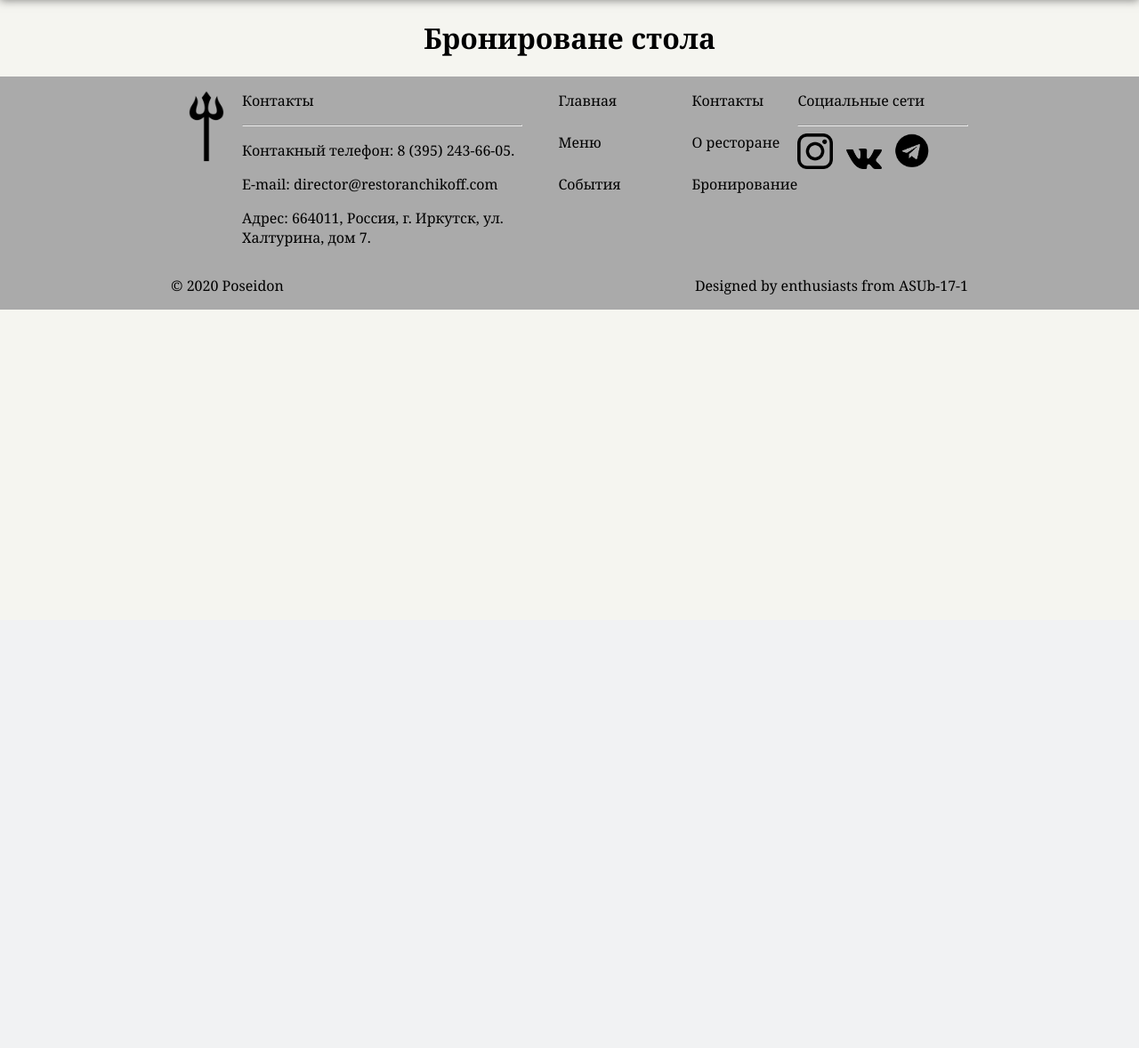
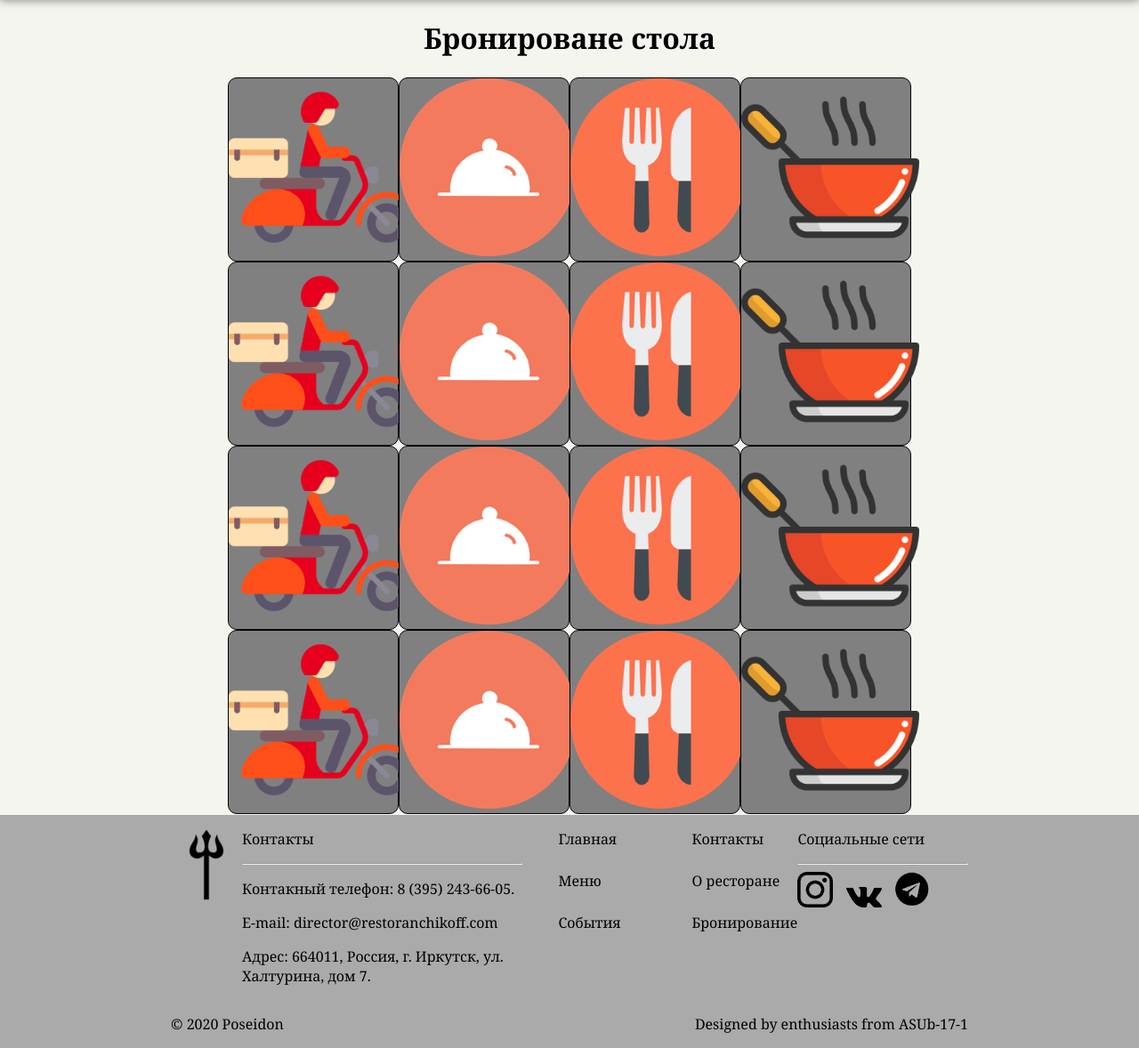
Before and after one commit to vladimirjoshkin/WebRestaurant, a Flask app: page /booking in a window 1280 px wide. Shown: the part 103-1281 px from the top of the page at 89% size. Before the commit the page ends 451 px from the top, so only its background shows below. Run offline with Flask 2, Linux system fonts and the light colour scheme; some libraries are stand-ins or nearby versions.

Commit message:
pictures added

```diff
--- /dev/null
+++ b/static/booking.css
@@ -0,0 +1,27 @@
+.booking-container {
+    text-align:center;
+}
+
+.booking-container > div {
+    float: left;
+    width: 25%;
+    background-color:grey;
+    -webkit-box-sizing: border-box;
+    -moz-box-sizing: border-box;
+    box-sizing: border-box;
+    border: 1px solid black;
+    border-radius: 10px;
+
+
+
+}
+.booking-container  {
+    margin-left:20%;
+    margin-right:20%;
+
+
+}
+.img-booking {
+    height:200px;
+    width:200px;
+}
--- a/templates/booking.html
+++ b/templates/booking.html
@@ -5,12 +5,97 @@
     <meta name="viewport"
           content="width=device-width, user-scalable=no, initial-scale=1.0, maximum-scale=1.0, minimum-scale=1.0">
     <meta http-equiv="X-UA-Compatible" content="ie=edge">
+     <link rel="stylesheet" type="text/css" href="{{ url_for('static', filename='booking.css') }}">
+    <script src="{{ url_for('static', filename='text.js') }}"></script>
     <title>Бронирование</title>
     {% include 'link_static.html' %}
 </head>
 <body>
 {% include 'header.html' %}
 <h1> Бронироване стола</h1>
+    <div style="width:100%; height:1px; clear:both;"></div>
+<div class="booking-container">
+
+            <div class="booking-container-cells">
+                <img class="img-booking" src="{{ url_for('static', filename='delivery1.png') }}">
+
+            </div>
+
+            <div class="booking-container-cells">
+                 <img class="img-booking" src="{{ url_for('static', filename='delivery2.png') }}">
+
+            </div>
+
+            <div class="booking-container-cells">
+                 <img class="img-booking" src="{{ url_for('static', filename='delivery3.png') }}">
+
+            </div>
+
+            <div class="booking-container-cells">
+                 <img class="img-booking" src="{{ url_for('static', filename='delivery4.png') }}">
+
+            </div>
+            <div class="booking-container-cells">
+                <img class="img-booking" src="{{ url_for('static', filename='delivery1.png') }}">
+
+            </div>
+
+            <div class="booking-container-cells">
+                 <img class="img-booking" src="{{ url_for('static', filename='delivery2.png') }}">
+
+            </div>
+
+            <div class="booking-container-cells">
+                 <img class="img-booking" src="{{ url_for('static', filename='delivery3.png') }}">
+
+            </div>
+
+            <div class="booking-container-cells">
+                 <img class="img-booking" src="{{ url_for('static', filename='delivery4.png') }}">
+
+            </div>
+            <div class="booking-container-cells">
+                <img class="img-booking" src="{{ url_for('static', filename='delivery1.png') }}">
+
+            </div>
+
+            <div class="booking-container-cells">
+                 <img class="img-booking" src="{{ url_for('static', filename='delivery2.png') }}">
+
+            </div>
+
+            <div class="booking-container-cells">
+                 <img class="img-booking" src="{{ url_for('static', filename='delivery3.png') }}">
+
+            </div>
+
+            <div class="booking-container-cells">
+                 <img class="img-booking" src="{{ url_for('static', filename='delivery4.png') }}">
+
+            </div>
+            <div class="booking-container-cells">
+                <img class="img-booking" src="{{ url_for('static', filename='delivery1.png') }}">
+
+            </div>
+
+            <div class="booking-container-cells">
+                 <img class="img-booking" src="{{ url_for('static', filename='delivery2.png') }}">
+
+            </div>
+
+            <div class="booking-container-cells">
+                 <img class="img-booking" src="{{ url_for('static', filename='delivery3.png') }}">
+
+            </div>
+
+            <div class="booking-container-cells">
+                 <img class="img-booking" src="{{ url_for('static', filename='delivery4.png') }}">
+
+            </div>
+
+
+</div>
+<div style="width:100%; height:1px; clear:both;"></div>
 
 
 {% include 'footer.html' %}
```
Also changed, not shown: static/booking_1.png (added), static/booking_2.png (added), static/booking_3.png (added), static/booking_4.png (added).
